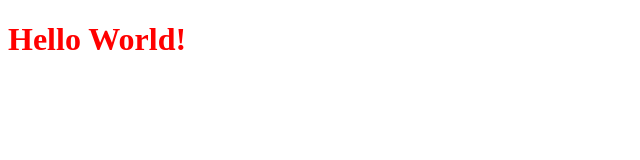
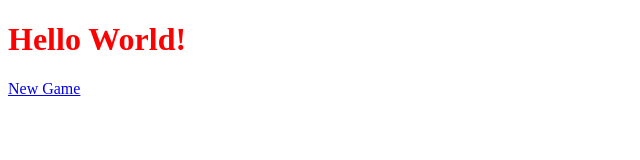
Before and after one commit to Daniel-I-Am/nodeLoginSystem, a website: page public-html/index.html in a window 1280 px wide. Shown: the full height of the page, 0-640 px from the left. Drawn offline with Linux system fonts and the light colour scheme.

Commit message:
link to game

```diff
--- a/public-html/index.html
+++ b/public-html/index.html
@@ -9,6 +9,6 @@
 </head>
 <body>
     <h1>Hello World!</h1>
-    <script src="./js/main.js"></script>
+    <a href="./game.html">New Game</a>
 </body>
 </html>
```
